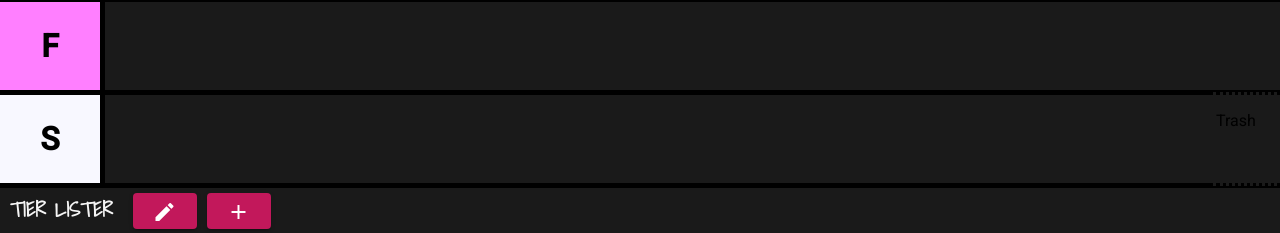
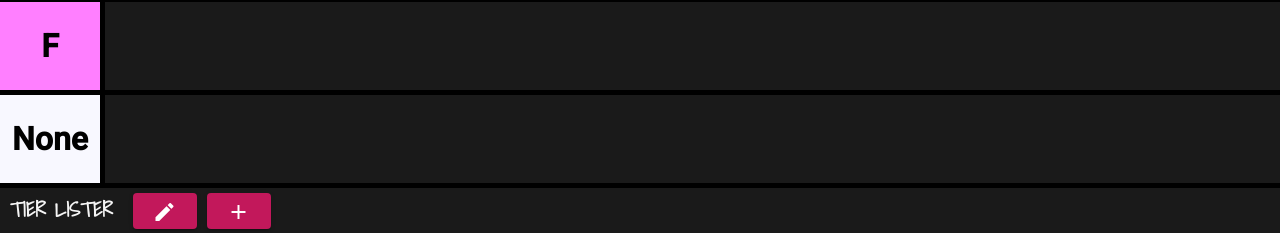
Before and after one commit to jackfrate/tierLister, an Angular app: page /tierList in a window 1280 px wide. Shown: the part 561-794 px from the top of the page. Built offline with nearby package versions, Linux system fonts and the light colour scheme.

Commit message:
delete works

```diff
--- a/src/app/tier-list/board/board.component.html
+++ b/src/app/tier-list/board/board.component.html
@@ -115,7 +115,7 @@
             <!-- labels for tiers -->
             <div class="tier-label" [style.background-color]="colorMap.get('None')">
                 <h1>
-                    S
+                    None
                 </h1>
             </div>
             <div class="tier-item-container">
@@ -126,10 +126,8 @@
                 </div>
 
             </div>
-            <div class="trashcan" cdkDropList [cdkDropListData]="trash" (cdkDropListEntered)="deleteItem($event)">
-                <div class="trash">
-                    <p>Trash</p>
-                </div>
+
+
         </div>
 
     </div>
@@ -148,7 +146,6 @@
                     <mat-icon>add</mat-icon>
                 </button>
             </div>
-
         </div>
         <!-- the buttons -->
         <!-- TODO: have tierlist filename be the name of hte tierlist -->
--- a/src/app/tier-list/board/board.component.scss
+++ b/src/app/tier-list/board/board.component.scss
@@ -48,14 +48,14 @@
         min-height: 80px;
       }
     }
+}
 .trashcan {
   display: flex;
   justify-self: flex-end;
-      margin-left: auto;
+//   margin-left: auto;
   width: 5%;
   outline: #1a1a1a;
   outline-style: dotted;
-    }
 }
 
   .bottom-bar {
--- a/src/app/tier-list/board/board.component.ts
+++ b/src/app/tier-list/board/board.component.ts
@@ -24,47 +24,51 @@ export class BoardComponent implements OnInit {
 
   colorMap: Map<string, string>;
 
-  public sTier: TierListItem[]= [];
-  public aTier: TierListItem[]= [];
-  public bTier: TierListItem[]= [];
-  public cTier: TierListItem[]= [];
-  public dTier: TierListItem[]= [];
-  public eTier: TierListItem[]= [];
-  public fTier: TierListItem[]= [];
+  public sTier: TierListItem[] = [];
+  public aTier: TierListItem[] = [];
+  public bTier: TierListItem[] = [];
+  public cTier: TierListItem[] = [];
+  public dTier: TierListItem[] = [];
+  public eTier: TierListItem[] = [];
+  public fTier: TierListItem[] = [];
   public noTier: TierListItem[] = [];
-  public trash: string[] = [];
+
+  trash = [];
 
   constructor(public dialog: MatDialog) {
     this.setupColorMap();
-   }
+  }
 
   ngOnInit(): void {
   }
 
   drop(event: CdkDragDrop<string[]>) {
     // if we drag it into the same tier, rearrange the order
+    if (event.isPointerOverContainer === false) {
+      transferArrayItem(
+        event.previousContainer.data,
+        this.trash,
+        event.previousIndex,
+        event.currentIndex
+      );
+      // gotta empty the trash
+      this.trash = [];
+
+    }
     if (event.previousContainer === event.container) {
       moveItemInArray(event.container.data, event.previousIndex, event.currentIndex);
     } else {
-      transferArrayItem(event.previousContainer.data,
+      transferArrayItem(
+        event.previousContainer.data,
         event.container.data,
         event.previousIndex,
-        event.currentIndex);
+        event.currentIndex
+      );
     }
   }
 
-  deleteItem(event: CdkDragDrop<string[]>) {
-    // if we drag it into the same tier, rearrange the order
-    if (event.previousContainer === event.container) {
-      moveItemInArray(event.container.data, event.previousIndex, event.currentIndex);
-    } else {
-      transferArrayItem(event.previousContainer.data,
-        event.container.data,
-        event.previousIndex,
-        event.currentIndex);
-    }
+  deleteItem() {
 
-    this.trash = [];
   }
 
   // methods that should kinda be private but aren't because of template
```
Lines whose indentation alone changed are shown as unchanged.
